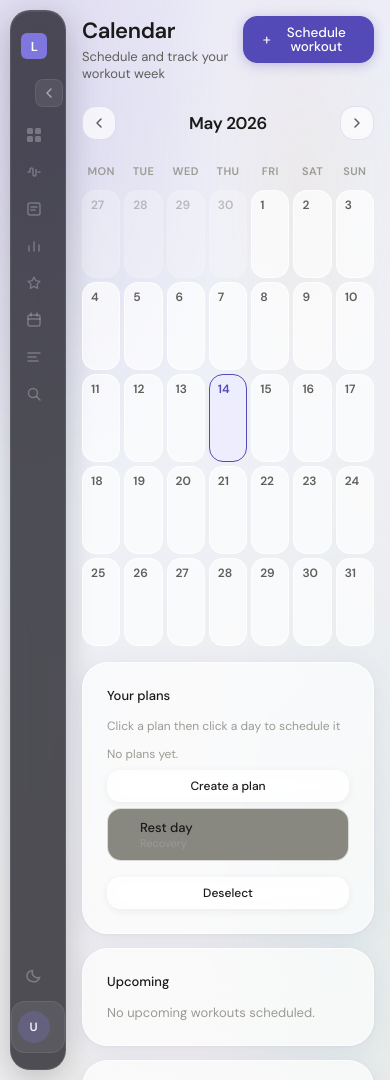
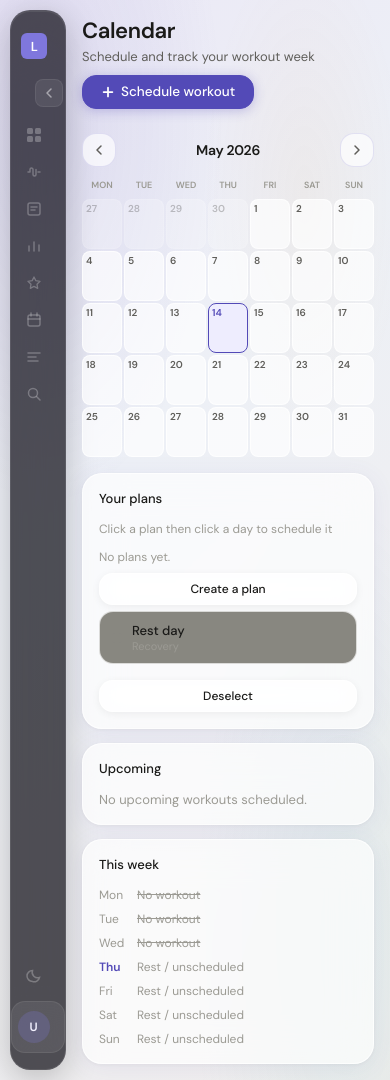
Before and after one commit to pat-caputi/agile-web-development, a Flask app: template templates/calendar.html in a window 390 px wide. Run offline with Flask 3, Linux system fonts and the light colour scheme; the template is opened without the code that fills it, so the values that code supplies are empty; some libraries are stand-ins or nearby versions.

Commit message:
fixes to the sidebar and viewing from mobile

```diff
--- a/static/css/style.css
+++ b/static/css/style.css
@@ -529,6 +529,7 @@ img.nav-user-avatar {
 .main {
   flex: 1;
   overflow-y: auto;
+  overflow-x: hidden;
   padding: 28px 32px;
   min-width: 0;
   position: relative;
@@ -869,11 +870,11 @@ img.nav-user-avatar {
 
 @media (max-width: 900px) {
   .content-grid {
-    grid-template-columns: 1fr;
+    grid-template-columns: minmax(0, 1fr);
   }
 
   .log-grid {
-    grid-template-columns: 1fr;
+    grid-template-columns: minmax(0, 1fr);
   }
 }
 
@@ -911,6 +912,11 @@ img.nav-user-avatar {
 
   .main {
     padding: 16px;
+  }
+
+  .card {
+    padding: 16px;
+    border-radius: 20px;
   }
 
   .stats-grid {
@@ -1206,7 +1212,7 @@ img.nav-user-avatar {
 /* Mobile-friendly profile layout */
 @media (max-width: 900px) {
   .profile-layout {
-    grid-template-columns: 1fr;
+    grid-template-columns: minmax(0, 1fr);
   }
 
   .profile-right {
--- a/templates/calendar.html
+++ b/templates/calendar.html
@@ -114,6 +114,7 @@
       white-space: nowrap;
       overflow: hidden;
       text-overflow: ellipsis;
+      min-width: 0;
     }
 
     .chip-rest   { background: var(--gray-100);        color: var(--gray-600); }
@@ -225,8 +226,44 @@
     }
 
     @media (max-width: 900px) {
-      .cal-layout { grid-template-columns: 1fr; }
+      .cal-layout { grid-template-columns: minmax(0, 1fr); }
       .side-panel { position: static; }
+    }
+
+    @media (max-width: 640px) {
+      .cal-page-header {
+        flex-direction: column;
+        align-items: flex-start;
+        gap: 10px;
+      }
+
+      .cal-grid { gap: 2px; }
+
+      .cal-cell {
+        min-height: 50px;
+        padding: 4px 3px;
+        gap: 2px;
+        overflow: hidden;
+        border-radius: 8px;
+      }
+
+      /* Collapse chip to just its coloured dot */
+      .cal-workout-chip {
+        font-size: 0;
+        line-height: 0;
+        padding: 0;
+        background: none !important;
+        gap: 0;
+        min-width: 0;
+      }
+
+      .cal-dot { width: 6px; height: 6px; }
+
+      .cal-add-hint  { display: none; }
+      .cal-date      { font-size: 10px; }
+      .cal-day-label { font-size: 9px; padding: 2px 0 4px; letter-spacing: 0; }
+      .cal-header    { margin-bottom: 10px; }
+      .cal-month-label { font-size: 14px; }
     }
   </style>
 </head>
@@ -339,7 +376,7 @@
 
   <!-- Main -->
   <main class="main">
-    <div class="page-header" style="display:flex;align-items:flex-start;justify-content:space-between;">
+    <div class="page-header cal-page-header" style="display:flex;align-items:flex-start;justify-content:space-between;">
       <div>
         <h1 class="page-title">Calendar</h1>
         <p class="page-sub">Schedule and track your workout week</p>
```
Also changed, not shown: templates/leaderboard.html (+18 -0 lines), templates/profile.html (+11 -1 lines), templates/ranks.html (+38 -1 lines), templates/workout_detail.html (+12 -1 lines).
